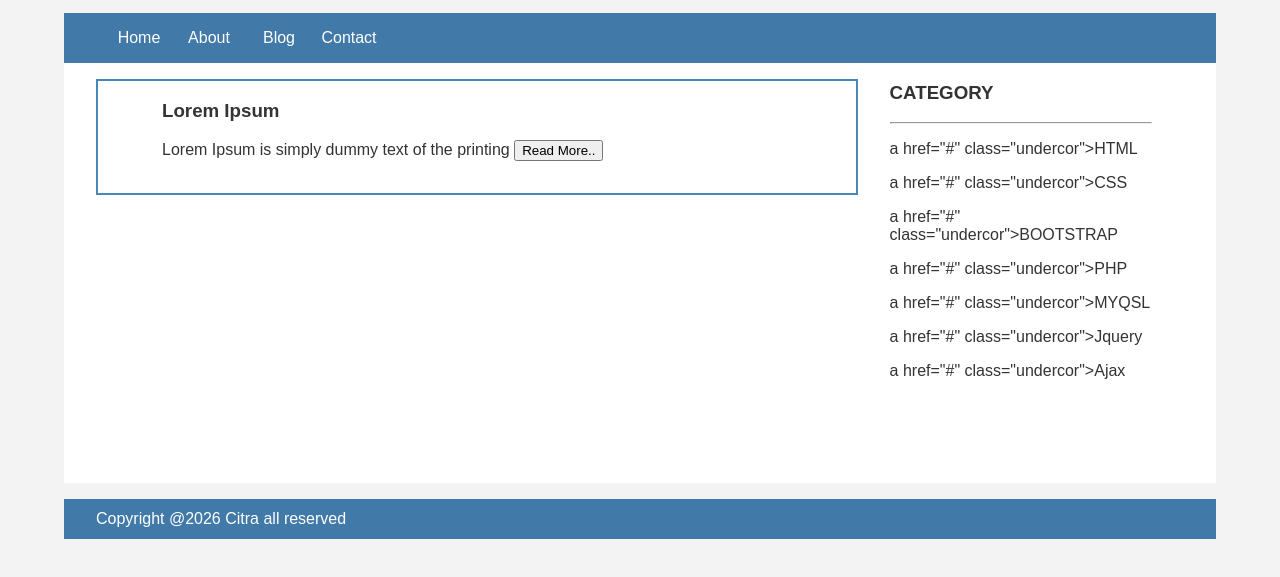
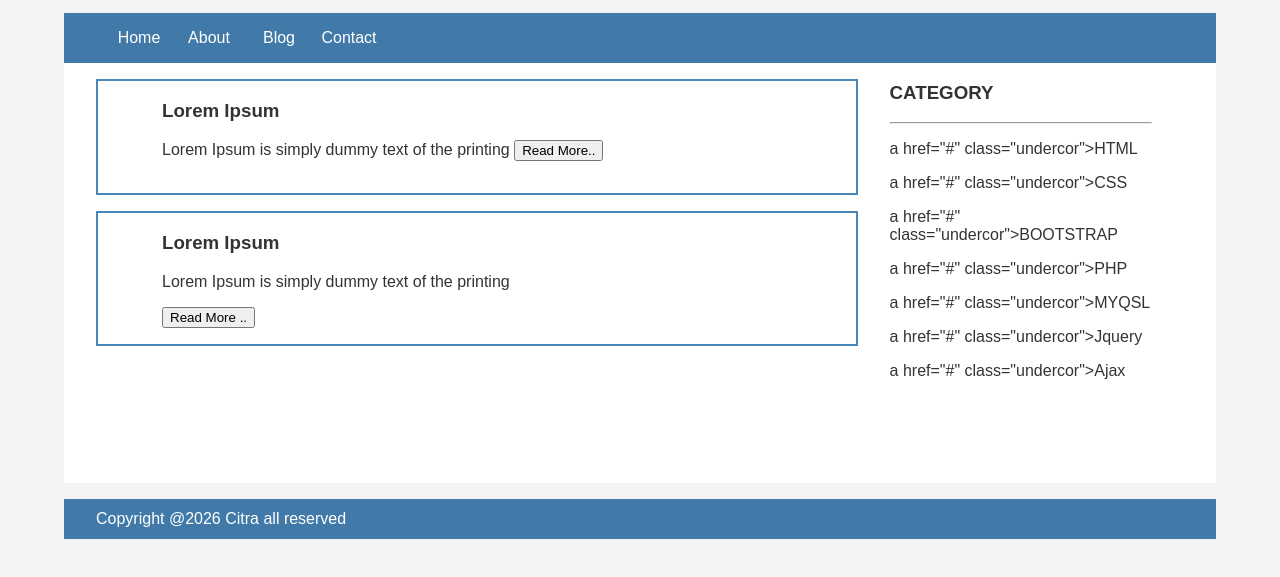
Before and after one commit to zenathansachkeel-alt/Citra, a plain HTML site: page index.html in a window 1280 px wide. Shown: the part 143-720 px from the top of the page. Drawn offline with Linux system fonts and the light colour scheme.

Commit message:
Update index.html

```diff
--- a/index.html
+++ b/index.html
@@ -32,6 +32,15 @@
                     </div>
                 </div>
                 <!-- end blog -->
+                <!-- blog -->
+                <div class="border">
+                    <div class="jarak">
+                           <h3>Lorem Ipsum</h3>
+                           <p>Lorem Ipsum is simply dummy text of the printing</p>
+                           <button class="btn">Read More ..</button>
+                    </div>
+            </div>
+            <!-- end blog -->
             </div>
             <!-- kiri -->
             <!-- kanan -->
```
